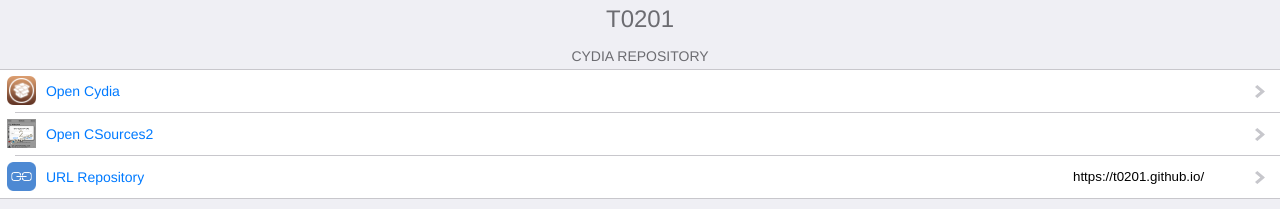
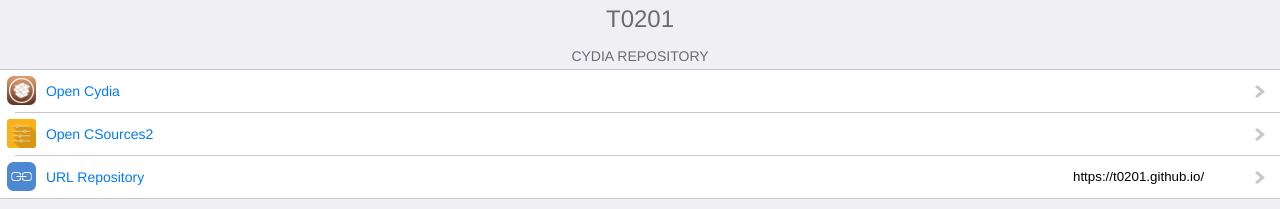
Before and after one commit to T0201/t0201.github.io, a plain HTML site: page index.html in a window 1280 px wide. Shown: the top 209 px of the page. Drawn offline with Linux system fonts and the light colour scheme; no server answers.

Commit message:
Initial Commit

```diff
--- a/index.html
+++ b/index.html
@@ -26,7 +26,7 @@
 		</li>
 		<li>
 			<a href="csources2://addsource?address=https://t0201.github.io/">
-				<img class="icon" src="./index/icons/csources2.png"/>
+				<img class="icon" src="./index/icons/csources2-tweaks.png"/>
 				<label>Open CSources2</label>
 			</a>
 		</li>
```
Also changed, not shown: index/icons/csources2-tweaks.png (added).
